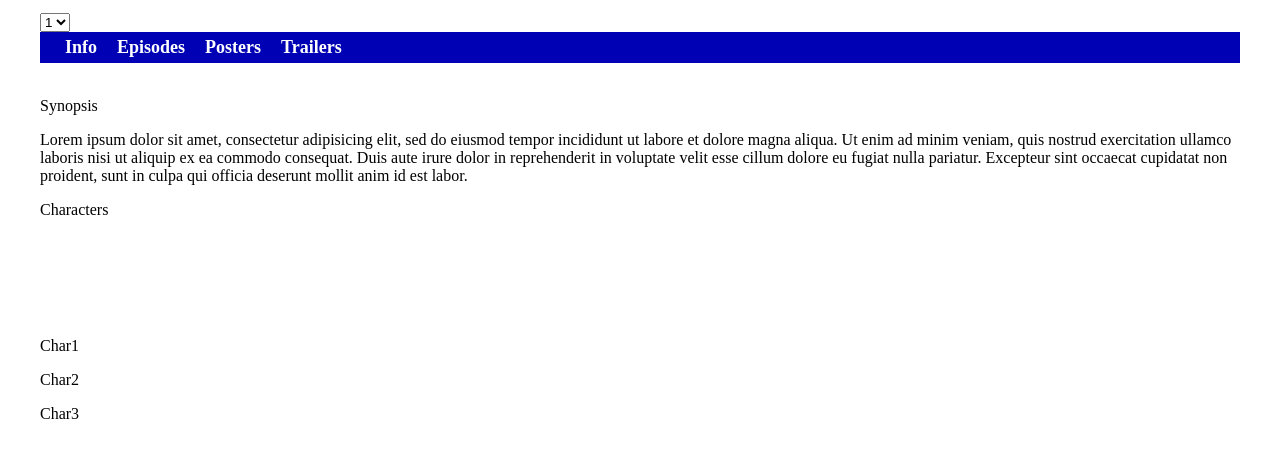
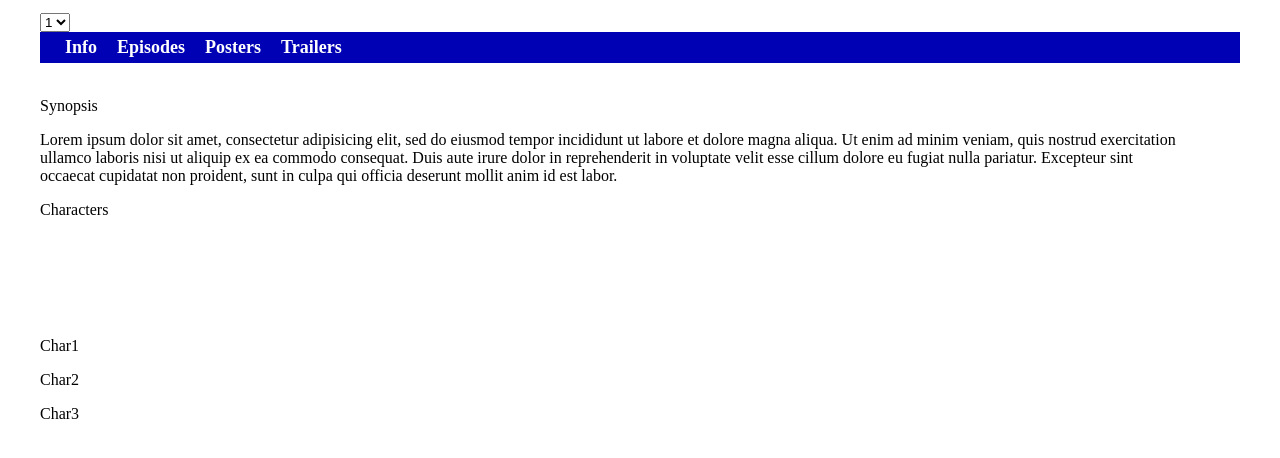
Before and after one commit to yongkokhong96/tenime, a plain HTML site: page title1.html in a window 1280 px wide. Shown: the part 140-598 px from the top of the page. Drawn offline with Linux system fonts and the light colour scheme.

Commit message:
Update title1.html

```diff
--- a/title1.html
+++ b/title1.html
@@ -32,7 +32,7 @@
 		<div class="info">
 			<img src="">
 			<p>Synopsis</p>
-			<p>Lorem ipsum dolor sit amet, consectetur adipisicing elit, sed do eiusmod
+			<p class="textbox">Lorem ipsum dolor sit amet, consectetur adipisicing elit, sed do eiusmod
 			tempor incididunt ut labore et dolore magna aliqua. Ut enim ad minim veniam,
 			quis nostrud exercitation ullamco laboris nisi ut aliquip ex ea commodo
 			consequat. Duis aute irure dolor in reprehenderit in voluptate velit esse
```
